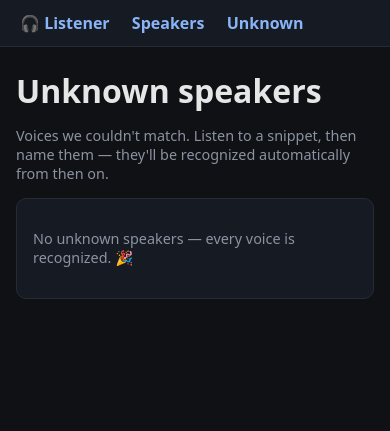
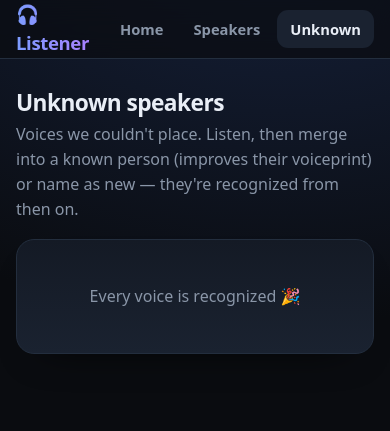
Before and after one commit to jbarnell1/listener, a FastAPI app: page /unknown in a window 390 px wide. Shown: the top 431 px of the page. Run offline with FastAPI, Linux system fonts and the light colour scheme; data that the repository does not hold is empty.

Commit message:
dashboard: cinematic UI polish + merge-unknown-into-known (HTMX)
- base.html: dark design system (gradient header, stat tiles, glass cards,
  speaker-colored avatars, chat bubbles, mobile-first, fade-in)
- transcript: conversation view grouped by speaker (avatar + color per voice)
- unknown page: merge-into-known-speaker action (averages voiceprint centroids)
  + name-as-new, both inline via HTMX (hx-post, swap card)
- app.py: hue/initials Jinja filters, transcript block-grouping, /merge route,
  HX fragment responses; db.merge_speakers (pure-stdlib centroid average)
- all pages verified 200 with new components

Co-Authored-By: Claude Opus 4.8 <noreply@anthropic.com>

```diff
--- a/homelab/app.py
+++ b/homelab/app.py
@@ -5,10 +5,11 @@ Runs in ~/listener-web. Tailnet-only dashboard (Tailscale Serve); only /ingest i
 exposed publicly (Tailscale Funnel), HMAC + replay-window locked.
 
     cd /mnt/c/Listener/homelab
-    ~/listener-web/bin/uvicorn app:app --host 0.0.0.0 --port 8000
+    ~/listener-web/bin/uvicorn app:app --host 0.0.0.0 --port 8000 --reload
 """
 import hashlib
 import hmac
+import html
 import os
 import subprocess
 import time
@@ -30,21 +31,44 @@ app.mount("/static", StaticFiles(directory=os.path.join(HERE, "static")), name="
 tpl = Jinja2Templates(directory=os.path.join(HERE, "templates"))
 
 
+def _initials(label):
+    if not label or str(label).lower().startswith("unknown"):
+        return "?"
+    parts = [p for p in str(label).replace("_", " ").split() if p]
+    return (parts[0][:1] + (parts[1][:1] if len(parts) > 1 else "")).upper()
+
+
+def _hue(sid):
+    try:
+        return (int(sid) * 53 + 17) % 360
+    except (TypeError, ValueError):
+        return 212
+
+
+tpl.env.filters["initials"] = _initials
+tpl.env.filters["hue"] = _hue
+
+
 def page(name, request, **ctx):
-    return tpl.TemplateResponse(request, name, ctx)  # Starlette: (request, name, context)
+    return tpl.TemplateResponse(request, name, ctx)
+
+
+def _hx(request):
+    return request.headers.get("HX-Request") == "true"
 
 
 # ---- dashboard (tailnet-only) ----
 @app.get("/", response_class=HTMLResponse)
 def home(request: Request):
     c = db.connect()
-    return page("home.html", request, counts=db.counts(c),
+    return page("home.html", request, active="home", counts=db.counts(c),
                 transcripts=db.recent_transcripts(c), speakers=db.list_speakers(c))
 
 
 @app.get("/speakers", response_class=HTMLResponse)
 def speakers(request: Request):
-    return page("speakers.html", request, speakers=db.list_speakers(db.connect()))
+    return page("speakers.html", request, active="speakers",
+                speakers=db.list_speakers(db.connect()))
 
 
 @app.get("/speakers/{sid}", response_class=HTMLResponse)
@@ -53,13 +77,29 @@ def speaker(request: Request, sid: int):
     sp = db.get_speaker(c, sid)
     if not sp:
         raise HTTPException(404)
-    return page("speaker.html", request, sp=sp, segments=db.speaker_segments(c, sid))
+    return page("speaker.html", request, active="speakers", sp=sp,
+                segments=db.speaker_segments(c, sid))
 
 
 @app.post("/speakers/{sid}/name")
-def name_speaker(sid: int, name: str = Form(...)):
-    db.rename_speaker(db.connect(), sid, name.strip())
+def name_speaker(request: Request, sid: int, name: str = Form(...)):
+    nm = name.strip()
+    db.rename_speaker(db.connect(), sid, nm)
+    if _hx(request):
+        return HTMLResponse(f'<div class="card"><div class="empty">✓ Saved as '
+                            f'<b>{html.escape(nm)}</b></div></div>')
     return RedirectResponse(f"/speakers/{sid}", status_code=303)
+
+
+@app.post("/speakers/{sid}/merge")
+def merge_speaker(request: Request, sid: int, target: int = Form(...)):
+    db.merge_speakers(db.connect(), sid, target)
+    who = db.get_speaker(db.connect(), target)
+    nm = who["label"] if who else "speaker"
+    if _hx(request):
+        return HTMLResponse(f'<div class="card"><div class="empty">✓ Merged into '
+                            f'<b>{html.escape(nm)}</b> — voiceprint improved</div></div>')
+    return RedirectResponse("/unknown", status_code=303)
 
 
 @app.get("/transcripts/{tid}", response_class=HTMLResponse)
@@ -68,7 +108,12 @@ def transcript(request: Request, tid: int):
     t = db.transcript(c, tid)
     if not t:
         raise HTTPException(404)
-    return page("transcript.html", request, t=t, segments=db.transcript_segments(c, tid))
+    blocks = []
+    for s in db.transcript_segments(c, tid):
+        if not blocks or blocks[-1]["sid"] != s["speaker_id"]:
+            blocks.append({"sid": s["speaker_id"], "who": s["who"], "lines": []})
+        blocks[-1]["lines"].append({"t": s["t_start"], "text": s["text"]})
+    return page("transcript.html", request, active=None, t=t, blocks=blocks)
 
 
 @app.get("/unknown", response_class=HTMLResponse)
@@ -76,13 +121,12 @@ def unknown(request: Request):
     c = db.connect()
     rows = db.unknown_speakers(c)
     samples = {r["id"]: db.speaker_segments(c, r["id"], limit=3) for r in rows}
-    return page("unknown.html", request, unknowns=rows, samples=samples)
+    return page("unknown.html", request, active="unknown", unknowns=rows,
+                samples=samples, enrolled=db.enrolled_speakers(c))
 
 
 @app.get("/segment/{seg_id}/audio.wav")
 def segment_audio(seg_id: int):
-    """Slice a segment's audio on demand (ffmpeg). 404 once the chunk is purged
-    after 30 days (ADR-021)."""
     s = db.get_segment(db.connect(), seg_id)
     if not s or not s["audio_path"] or not os.path.exists(s["audio_path"]):
         raise HTTPException(404, "audio unavailable")
@@ -104,7 +148,7 @@ async def ingest(request: Request, x_sig: str = Header(""),
         ts = int(x_ts)
     except ValueError:
         raise HTTPException(401, "bad ts")
-    if abs(time.time() - ts) > 300:                       # replay window
+    if abs(time.time() - ts) > 300:
         raise HTTPException(401, "stale timestamp")
     mac = hmac.new(INGEST_SECRET.encode(), f"{ts}".encode() + body, hashlib.sha256).hexdigest()
     if not hmac.compare_digest(mac, x_sig):
--- a/homelab/templates/base.html
+++ b/homelab/templates/base.html
@@ -2,35 +2,85 @@
 <html lang="en">
 <head>
 <meta charset="utf-8">
-<meta name="viewport" content="width=device-width, initial-scale=1">
-<title>Listener</title>
+<meta name="viewport" content="width=device-width, initial-scale=1, viewport-fit=cover">
+<title>{% block title %}Listener{% endblock %}</title>
 <script src="/static/htmx.min.js"></script>
 <style>
-  :root{color-scheme:dark}
-  body{font-family:system-ui,-apple-system,sans-serif;margin:0;background:#0f1115;color:#e6e6e6}
-  header{background:#161a22;padding:12px 20px;border-bottom:1px solid #262b36;position:sticky;top:0}
-  header a{color:#8ab4f8;text-decoration:none;margin-right:18px;font-weight:600}
-  main{max-width:920px;margin:22px auto;padding:0 16px}
-  .card{background:#161a22;border:1px solid #262b36;border-radius:10px;padding:16px;margin-bottom:14px}
-  h1{margin:.1em 0 .4em} h2{margin:.1em 0 .5em;font-size:1.1em}
-  a{color:#8ab4f8} .muted{color:#8b93a1;font-size:.9em}
-  .seg{padding:7px 0;border-bottom:1px solid #20242e}
-  .seg:last-child{border-bottom:none}
-  .who{display:inline-block;min-width:120px;color:#9ece6a;font-weight:600}
-  .pill{background:#20242e;border-radius:20px;padding:2px 10px;font-size:.8em;margin-right:6px}
-  input,select,button{background:#0f1115;color:#e6e6e6;border:1px solid #2a2f3a;border-radius:6px;padding:7px 11px;font-size:1em}
-  button{cursor:pointer;background:#2a3140}
-  table{width:100%;border-collapse:collapse}
-  td,th{text-align:left;padding:7px 8px;border-bottom:1px solid #20242e}
-  audio{height:26px;vertical-align:middle}
+:root{
+  --bg:#0a0c10; --bg2:#0f131a; --card:#141a25; --card2:#1a2230; --border:#232e3e;
+  --text:#e9eef6; --muted:#8a96a8; --accent:#7c9cff; --accent2:#b07cff;
+  --good:#5ad19a; --warn:#ffcf6e; color-scheme:dark;
+}
+*{box-sizing:border-box}
+html{-webkit-text-size-adjust:100%}
+body{margin:0;font-family:system-ui,-apple-system,"Segoe UI",Roboto,sans-serif;
+  background:radial-gradient(1100px 760px at 72% -12%,#16223e 0%,var(--bg) 56%) fixed;
+  color:var(--text);-webkit-font-smoothing:antialiased;line-height:1.55}
+a{color:var(--accent);text-decoration:none}
+.wrap{max-width:840px;margin:0 auto;padding:0 16px}
+header.nav{position:sticky;top:0;z-index:20;backdrop-filter:blur(14px);
+  background:rgba(10,12,16,.7);border-bottom:1px solid var(--border)}
+.nav .wrap{display:flex;align-items:center;gap:4px;height:58px}
+.brand{font-weight:800;font-size:1.16rem;letter-spacing:-.02em;margin-right:auto;
+  background:linear-gradient(90deg,var(--accent),var(--accent2));-webkit-background-clip:text;
+  background-clip:text;color:transparent}
+.tab{color:var(--muted);padding:8px 13px;border-radius:11px;font-weight:600;font-size:.92rem}
+.tab:hover{color:var(--text);background:var(--card)}
+.tab.active{color:var(--text);background:var(--card2)}
+main{padding:22px 0 64px;animation:rise .45s cubic-bezier(.2,.7,.2,1)}
+@keyframes rise{from{opacity:0;transform:translateY(10px)}to{opacity:1;transform:none}}
+h1.page{font-size:1.62rem;letter-spacing:-.025em;margin:4px 0 2px}
+.sub{color:var(--muted);margin:0 0 18px}
+.card{background:linear-gradient(180deg,var(--card),var(--card2));border:1px solid var(--border);
+  border-radius:18px;padding:18px;margin-bottom:14px;box-shadow:0 18px 40px -28px #000}
+.card h2{font-size:1.02rem;letter-spacing:-.01em;margin:0 0 12px}
+.stats{display:grid;grid-template-columns:repeat(4,1fr);gap:10px;margin-bottom:16px}
+.stat{background:var(--card);border:1px solid var(--border);border-radius:15px;padding:15px 10px;text-align:center}
+.stat .n{font-size:1.55rem;font-weight:800;letter-spacing:-.03em}
+.stat .l{color:var(--muted);font-size:.72rem;text-transform:uppercase;letter-spacing:.07em;margin-top:2px}
+.row{display:flex;align-items:center;gap:12px;padding:11px 0;border-bottom:1px solid var(--border)}
+.row:last-child{border-bottom:none}
+.av{width:40px;height:40px;border-radius:50%;flex:none;display:grid;place-items:center;
+  font-weight:800;font-size:.86rem;color:#0a0c10;letter-spacing:-.02em;
+  background:linear-gradient(140deg,hsl(var(--hue,212) 78% 72%),hsl(var(--hue,212) 72% 56%));
+  box-shadow:inset 0 0 0 1px #0007,0 8px 18px -10px hsl(var(--hue,212) 75% 55%)}
+.av.lg{width:58px;height:58px;font-size:1.2rem}
+.grow{flex:1;min-width:0}
+.name{font-weight:700;overflow:hidden;text-overflow:ellipsis;white-space:nowrap}
+.muted{color:var(--muted);font-size:.86rem}
+.chevron{color:var(--muted);font-size:1.3rem;line-height:1}
+.chip{display:inline-flex;align-items:center;gap:5px;font-size:.7rem;font-weight:700;
+  padding:3px 9px;border-radius:999px;border:1px solid var(--border);color:var(--muted)}
+.chip.good{color:var(--good);border-color:#2c4d3e;background:#122019}
+.chip.unk{color:var(--warn);border-color:#4c4329;background:#1f1b11}
+.btn{display:inline-flex;align-items:center;justify-content:center;gap:7px;
+  background:linear-gradient(135deg,var(--accent),var(--accent2));color:#0a0c10;font-weight:800;
+  border:none;border-radius:12px;padding:10px 16px;cursor:pointer;font-size:.92rem}
+.btn:hover{filter:brightness(1.07)}
+.btn.ghost{background:var(--card2);color:var(--text);border:1px solid var(--border);font-weight:700}
+input,select{background:var(--bg2);color:var(--text);border:1px solid var(--border);
+  border-radius:12px;padding:10px 13px;font-size:.95rem;width:100%}
+.field{display:flex;gap:8px;flex-wrap:wrap}
+.field .grow,.field input,.field select{flex:1;min-width:140px}
+.field .btn{flex:none}
+.msg{display:flex;gap:12px;margin:16px 0}
+.msg .bubble{background:#11161f;border:1px solid var(--border);border-radius:16px;
+  border-top-left-radius:5px;padding:11px 15px;flex:1;min-width:0}
+.msg .who{font-weight:800;font-size:.88rem;color:hsl(var(--hue,212) 72% 74%)}
+.msg .t{color:var(--muted);font-size:.72rem;margin-right:6px;font-variant-numeric:tabular-nums}
+.msg .line{margin:4px 0}
+audio{height:32px;width:190px;max-width:48vw;filter:saturate(.6)}
+.empty{text-align:center;color:var(--muted);padding:26px 0}
+@media(max-width:560px){.stats{grid-template-columns:repeat(2,1fr)}h1.page{font-size:1.42rem}}
 </style>
 </head>
 <body>
-<header>
-  <a href="/">🎧 Listener</a>
-  <a href="/speakers">Speakers</a>
-  <a href="/unknown">Unknown</a>
-</header>
-<main>{% block body %}{% endblock %}</main>
+<header class="nav"><div class="wrap">
+  <a href="/" class="brand">🎧 Listener</a>
+  <a href="/" class="tab {{ 'active' if active=='home' }}">Home</a>
+  <a href="/speakers" class="tab {{ 'active' if active=='speakers' }}">Speakers</a>
+  <a href="/unknown" class="tab {{ 'active' if active=='unknown' }}">Unknown</a>
+</div></header>
+<main><div class="wrap">{% block body %}{% endblock %}</div></main>
 </body>
 </html>
--- a/homelab/templates/unknown.html
+++ b/homelab/templates/unknown.html
@@ -1,23 +1,40 @@
 {% extends "base.html" %}
 {% block body %}
-<h1>Unknown speakers</h1>
-<p class="muted">Voices we couldn't match. Listen to a snippet, then name them —
-they'll be recognized automatically from then on.</p>
+<h1 class="page">Unknown speakers</h1>
+<p class="sub">Voices we couldn't place. Listen, then merge into a known person
+(improves their voiceprint) or name as new — they're recognized from then on.</p>
+
 {% for u in unknowns %}
-  <div class="card">
-    <h2>{{ u.label }} <span class="muted">· {{ u.n_segments }} segments</span></h2>
+  <div class="card" id="unk-{{ u.id }}" style="--hue:{{ u.id|hue }}">
+    <div class="row" style="border:none;padding-bottom:6px">
+      <div class="av">?</div>
+      <div class="grow"><div class="name">{{ u.label }}</div>
+        <div class="muted">{{ u.n_segments }} segments</div></div>
+    </div>
     {% for s in samples[u.id] %}
-      <div class="seg">
-        <span class="muted">[{{ '%.2f'|format(s.t_start) }}]</span> {{ s.text }}
+      <div class="row">
+        <div class="grow">{{ s.text }} <span class="muted">[{{ '%.1f'|format(s.t_start) }}s]</span></div>
         <audio controls preload="none" src="/segment/{{ s.id }}/audio.wav"></audio>
       </div>
-    {% else %}<p class="muted">no segments</p>{% endfor %}
-    <form method="post" action="/speakers/{{ u.id }}/name" style="margin-top:10px">
-      <input name="name" placeholder="Name this speaker">
-      <button>Save</button>
-    </form>
+    {% endfor %}
+    <div style="display:flex;flex-direction:column;gap:10px;margin-top:14px">
+      {% if enrolled %}
+        <form class="field" hx-post="/speakers/{{ u.id }}/merge"
+              hx-target="#unk-{{ u.id }}" hx-swap="outerHTML">
+          <select name="target">
+            {% for e in enrolled %}<option value="{{ e.id }}">{{ e.name }}</option>{% endfor %}
+          </select>
+          <button class="btn ghost">Merge into ↑</button>
+        </form>
+      {% endif %}
+      <form class="field" hx-post="/speakers/{{ u.id }}/name"
+            hx-target="#unk-{{ u.id }}" hx-swap="outerHTML">
+        <input name="name" placeholder="Name as a new person">
+        <button class="btn">Save</button>
+      </form>
+    </div>
   </div>
 {% else %}
-  <div class="card"><p class="muted">No unknown speakers — every voice is recognized. 🎉</p></div>
+  <div class="card"><div class="empty">Every voice is recognized 🎉</div></div>
 {% endfor %}
 {% endblock %}
```
Also changed, not shown: homelab/db.py (+20 -0 lines), homelab/templates/home.html (+29 -17 lines), homelab/templates/speaker.html (+21 -9 lines), homelab/templates/speakers.html (+13 -11 lines), homelab/templates/transcript.html (+13 -7 lines).
